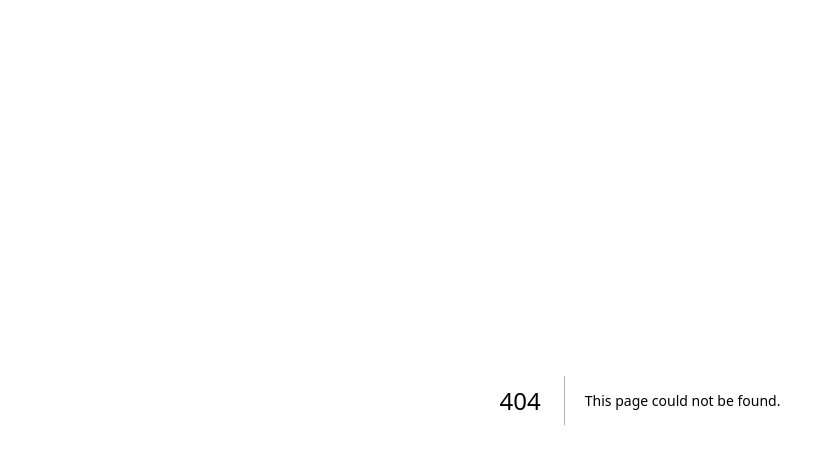
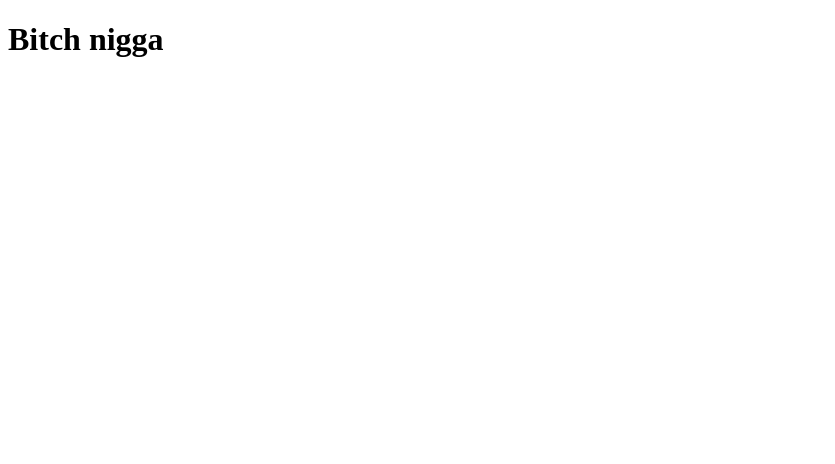
Before and after one commit to Kidus-M/StreamSynx, a Next.js app: page /signInSignUp in a window 1280 px wide. Before the commit this address had no page. Shown: the top 464 px of the page, without its empty margins (0-835 px from the left). Built offline with nearby package versions, Linux system fonts and the light colour scheme.

Commit message:
first page routing done for sign in

```diff
--- /dev/null
+++ b/pages/signInSignUp/index.jsx
@@ -0,0 +1,7 @@
+export default function SignIn_SignUp(){
+    return(
+        <div>
+            <h1>Bitch nigga</h1>
+        </div>
+    )
+}
```
Also changed, not shown: pages/signInSignUp/signUp&signIn.jsx (deleted).
